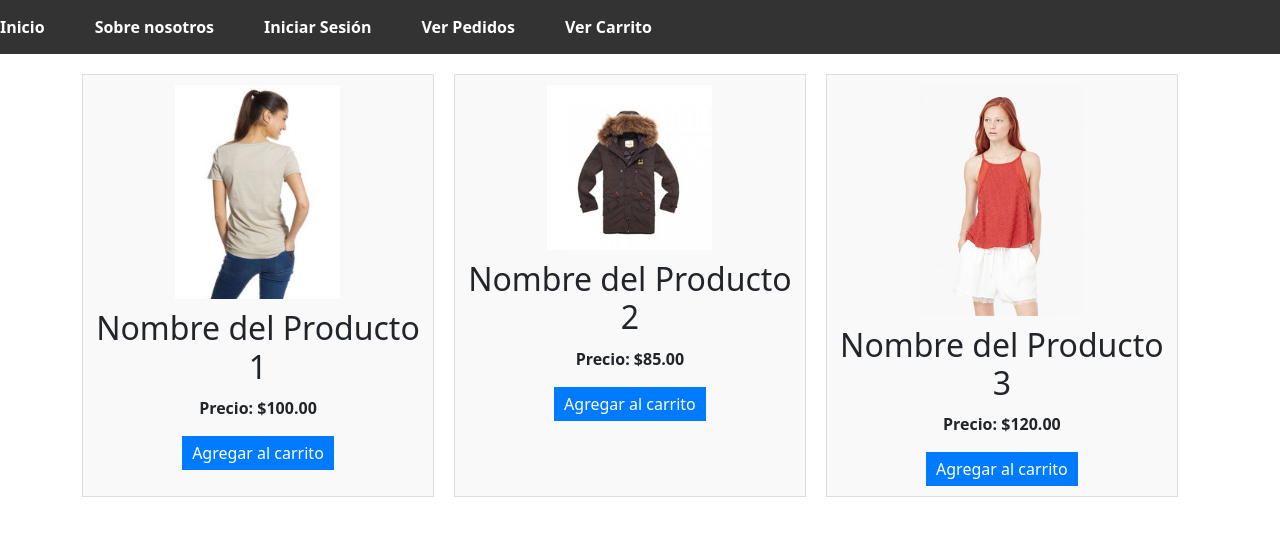
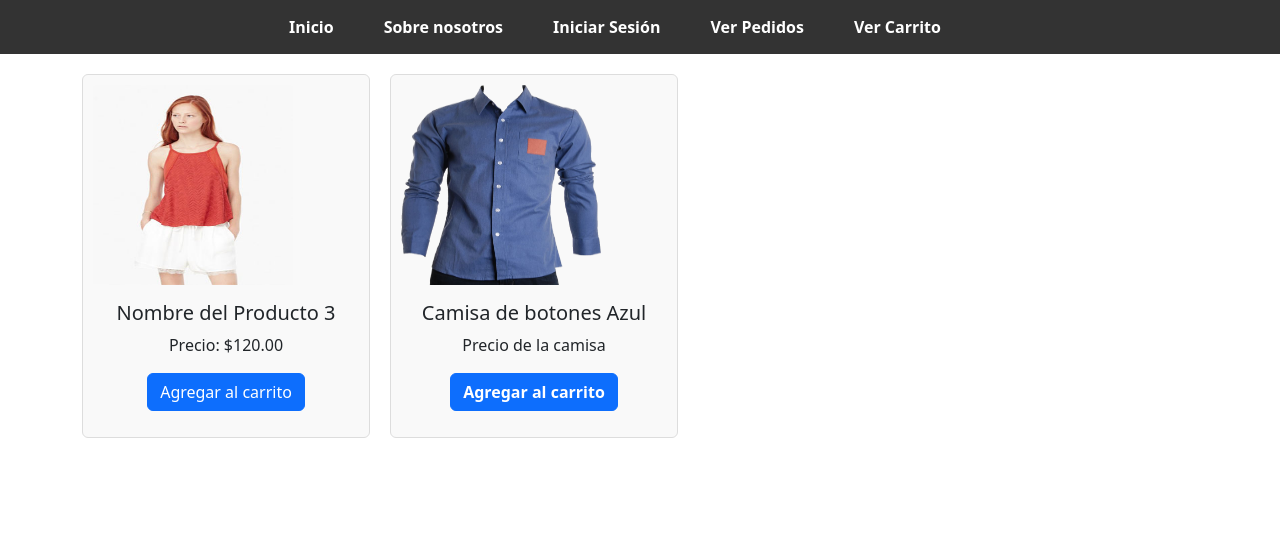
Before and after one commit to Ninthharp8/ProyectoFinal, an Angular app: page / in a window 1280 px wide. Shown: the top 536 px of the page. Built offline with nearby package versions, Linux system fonts and the light colour scheme.

Commit message:
se editó las pagina principal

```diff
--- a/src/app/Componentes/principal/principal.component.css
+++ b/src/app/Componentes/principal/principal.component.css
@@ -42,32 +42,10 @@ nav {
     text-align: center;
   }
 
-  .product:last-child {
-    margin-right: 0;
+
+  img {
+    height: 200px;
+    width: 200px;
+    align-items: center;
+    align-content: center;
   }
-
-  .product img {
-    max-width: 100%;
-    height: auto;
-    width: 50%;
-  }
-
-  .product h2 {
-    margin: 10px 0;
-  }
-
-  .product p {
-    font-weight: bold;
-  }
-
-  .product button {
-    background-color: #007bff;
-    color: #fff;
-    border: none;
-    padding: 5px 10px;
-    cursor: pointer;
-  }
-
-  .product button:hover {
-    background-color: #0056b3;
-  }
--- a/src/app/Componentes/principal/principal.component.html
+++ b/src/app/Componentes/principal/principal.component.html
@@ -6,7 +6,7 @@
   <title>Document</title>
 </head>
 <body>
-  <nav class="navbar">
+  <nav class=" ">
     <ul>
       <li><a routerLink="/">Inicio</a></li>
       <li><a routerLink="/Sobre nosotros">Sobre nosotros</a></li>
@@ -19,25 +19,23 @@
 
   <!-- Contenido de la página principal -->
   <div class="container">
-    <div class="product">
-      <img src="assets/p1.jpg" alt="Producto 1" />
-      <h2>Nombre del Producto 1</h2>
-      <p>Precio: $100.00</p>
-      <button>Agregar al carrito</button>
+
+    <div class="card product" style="width: 18rem;">
+      <img src="assets/p3.jpg" class="card-img-top" alt="Producto 3" />
+      <div class="card-body">
+        <h5 class="card-title">Nombre del Producto 3</h5>
+        <p class="card-text">Precio: $120.00</p>
+        <button class="btn btn-primary">Agregar al carrito</button>
+      </div>
     </div>
 
-    <div class="product">
-      <img src="assets/p2.jpg" alt="Producto 2" />
-      <h2>Nombre del Producto 2</h2>
-      <p>Precio: $85.00</p>
-      <button>Agregar al carrito</button>
-    </div>
-
-    <div class="product">
-      <img src="assets/p3.jpg" alt="Producto 3" />
-      <h2>Nombre del Producto 3</h2>
-      <p>Precio: $120.00</p>
-      <button>Agregar al carrito</button>
+    <div class="card product" style="width: 18rem;">
+      <img src="../../../assets/camisa.png" class="card-img-top " alt="...">
+      <div class="card-body">
+        <h5 class="card-title">Camisa de botones Azul</h5>
+        <p class="card-text">Precio de la camisa</p>
+        <a href="#" class="btn btn-primary">Agregar al carrito</a>
+      </div>
     </div>
   </div>
 
```
Also changed, not shown: src/assets/camisa.png (added).
